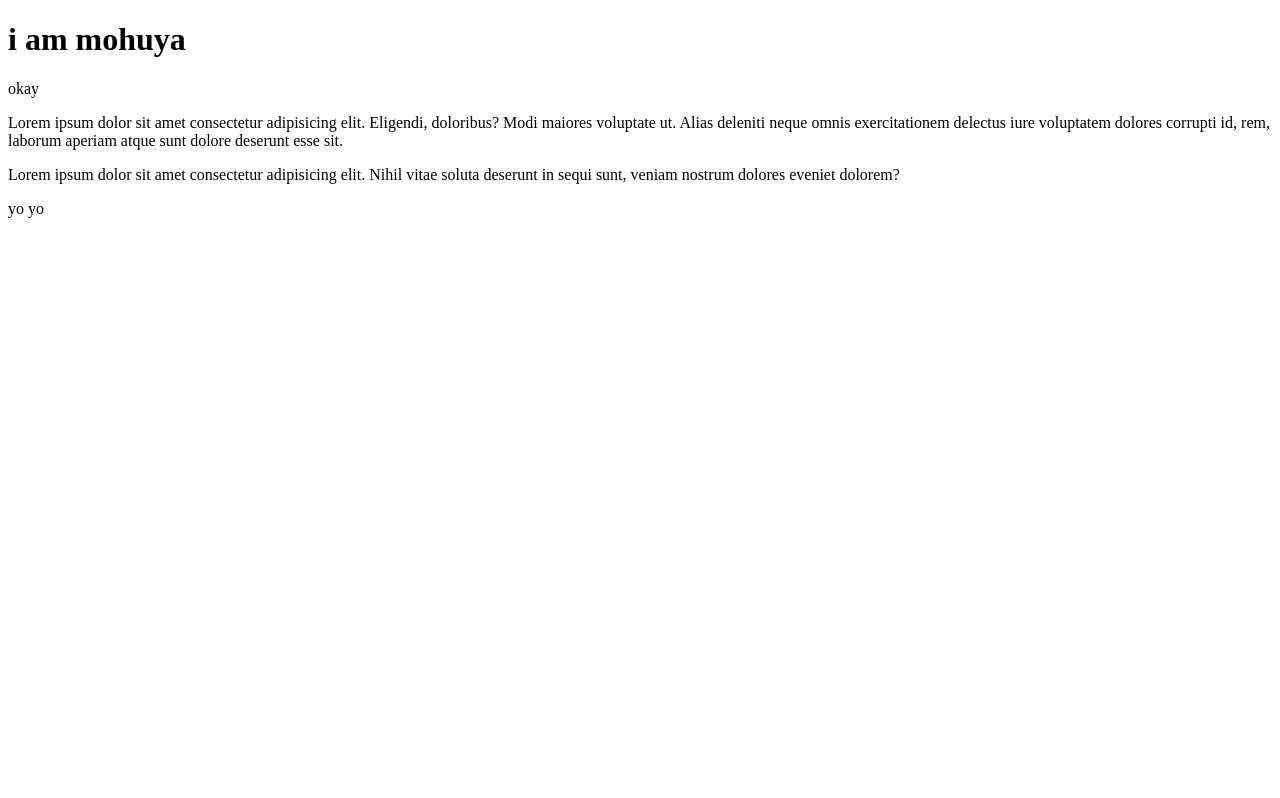
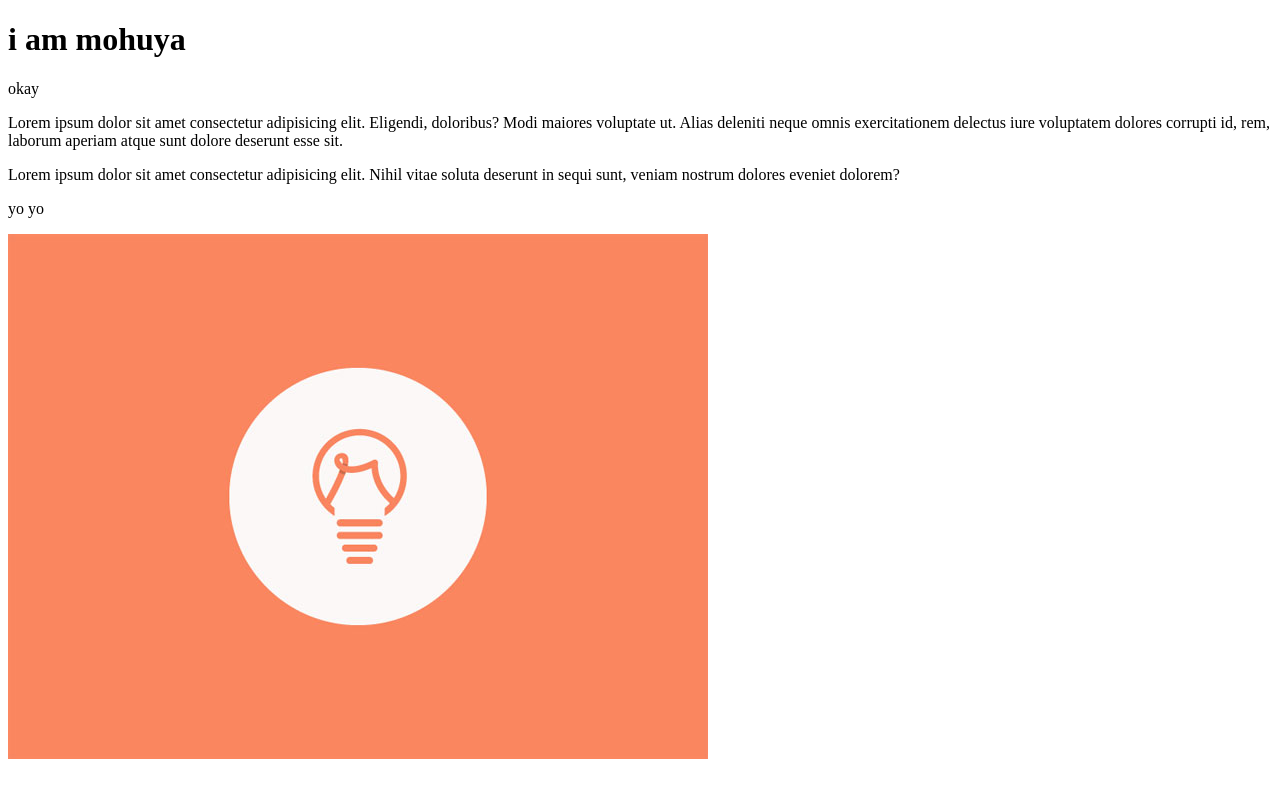
Before and after one commit to Mohuya748/second-new, a plain HTML site: page index.html in a window 1280 px wide. Drawn offline with Linux system fonts and the light colour scheme.

Commit message:
added logo

```diff
--- a/index.html
+++ b/index.html
@@ -12,6 +12,7 @@
     <p>Lorem ipsum dolor sit amet consectetur adipisicing elit. Eligendi, doloribus? Modi maiores voluptate ut. Alias deleniti neque omnis exercitationem delectus iure voluptatem dolores corrupti id, rem, laborum aperiam atque sunt dolore deserunt esse sit.</p>
     <p class="second git add">Lorem ipsum dolor sit amet consectetur adipisicing elit. Nihil vitae soluta deserunt in sequi sunt, veniam nostrum dolores eveniet dolorem?</p>
     <p>yo yo</p>
+    <img src="rlogo.jpg" alt="logo">
 
 </body>
 </html>
```
Also changed, not shown: rlogo.jpg (added).
